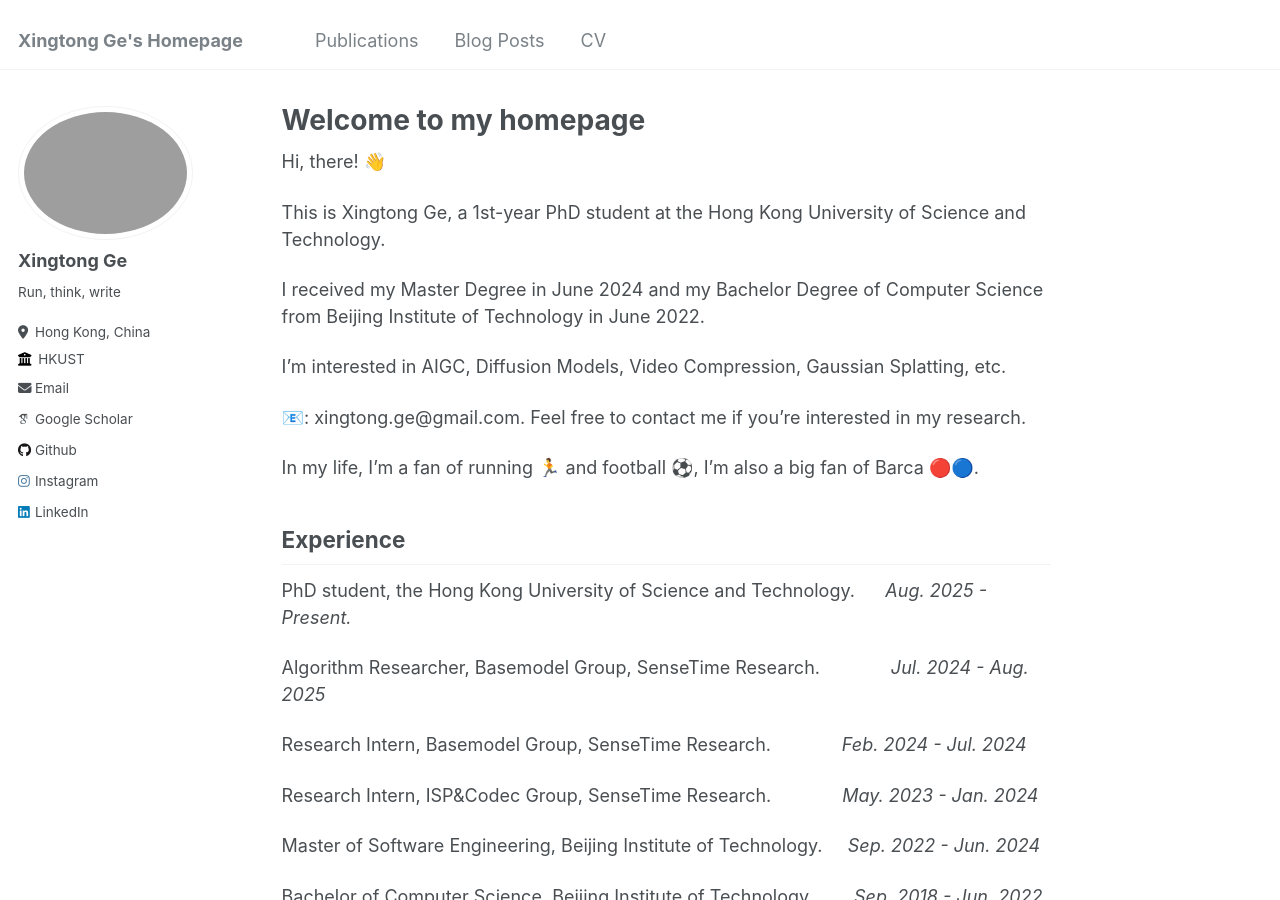
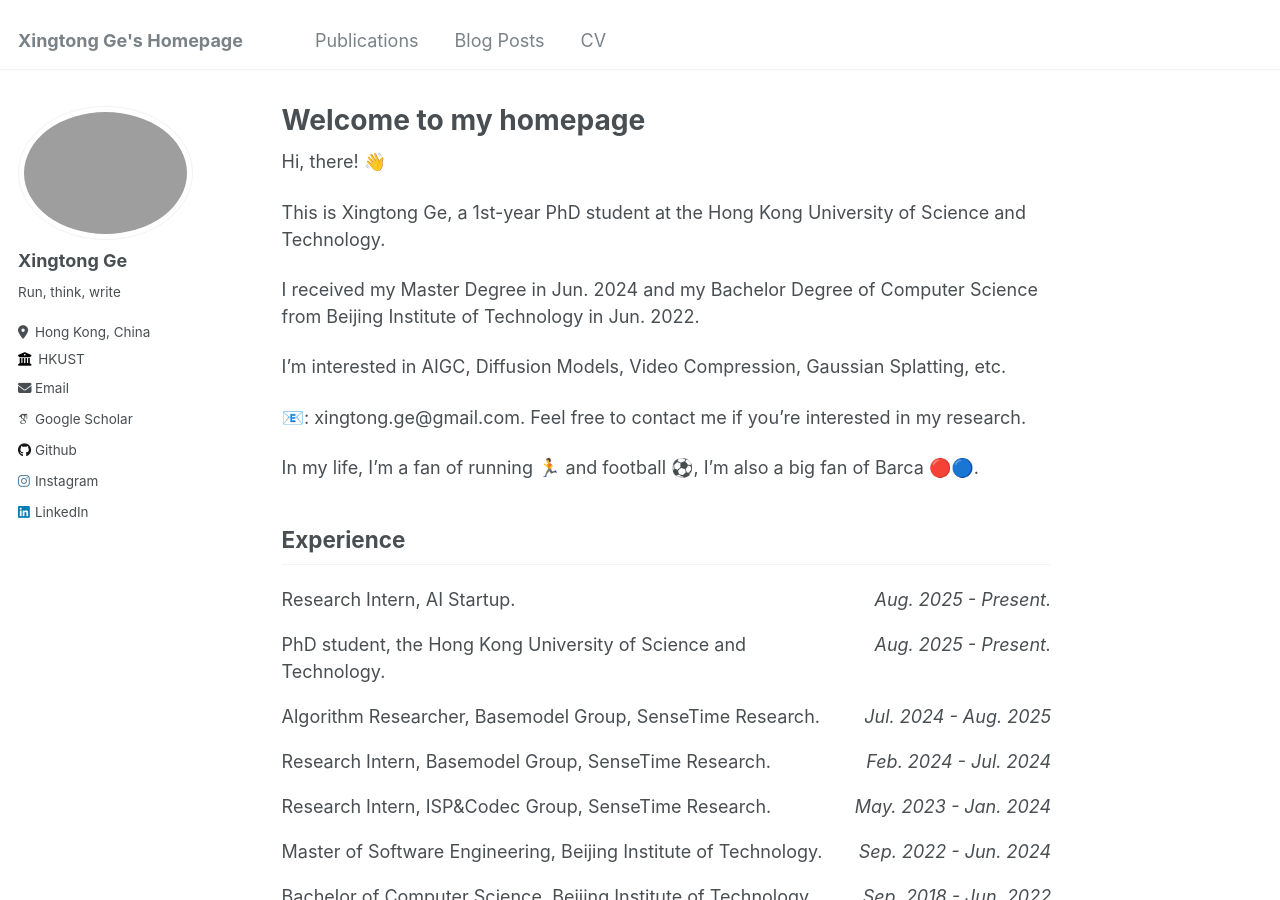
Before and after one commit to XingtongGe/xingtongge.github.io, a Jekyll site: the page built from _pages/about.md, in a window 1280 px wide and 900 px high. Built offline with Jekyll 4.4.1, drawn with Linux system fonts in a browser that asks for light colours; some web fonts are replaced.

Commit message:
Update about.md

```diff
--- a/_pages/about.md
+++ b/_pages/about.md
@@ -14,7 +14,7 @@ This is Xingtong Ge, a 1st-year PhD student at the Hong Kong University of Scien
 <!-- Before that, I was an an algorithm researcher at SenseTime Research. -->
 <!-- This is Xingtong Ge, an algorithm researcher at the Basemodel Group, SenseTime Technology. -->
 
-I received my Master Degree in June 2024 and my Bachelor Degree of Computer Science from Beijing Institute of Technology in June 2022.
+I received my Master Degree in Jun. 2024 and my Bachelor Degree of Computer Science from Beijing Institute of Technology in Jun. 2022.
 
 I'm interested in AIGC, Diffusion Models, Video Compression, Gaussian Splatting, etc.
 
@@ -25,19 +25,41 @@ In my life, I'm a fan of running 🏃 and football ⚽️, I'm also a big fan of
 
 Experience
 ------
-PhD student, the Hong Kong University of Science and Technology.  &nbsp;&nbsp;&nbsp;&nbsp; *Aug. 2025 - Present.*
 
-Algorithm Researcher, Basemodel Group, SenseTime Research. &nbsp;&nbsp;&nbsp;&nbsp;&nbsp;&nbsp;&nbsp;&nbsp;&nbsp;&nbsp;&nbsp;&nbsp; *Jul. 2024 - Aug. 2025*
-
-Research Intern, Basemodel Group, SenseTime Research. &nbsp;&nbsp;&nbsp;&nbsp;&nbsp;&nbsp;&nbsp;&nbsp;&nbsp;&nbsp;&nbsp;&nbsp; *Feb. 2024 - Jul. 2024*
-
-Research Intern, ISP&Codec Group, SenseTime Research. &nbsp;&nbsp;&nbsp;&nbsp;&nbsp;&nbsp;&nbsp;&nbsp;&nbsp;&nbsp;&nbsp;&nbsp; *May. 2023 - Jan. 2024*
-
-Master of Software Engineering, Beijing Institute of Technology. &nbsp;&nbsp;&nbsp; *Sep. 2022 - Jun. 2024*
-
-Bachelor of Computer Science, Beijing Institute of Technology. &nbsp;&nbsp;&nbsp;&nbsp;&nbsp;&nbsp; *Sep. 2018 - Jun. 2022*
-
-High School Diploma, Shijiazhuang NO.2 Middle School (South Campus). &nbsp; *Sep. 2015 - Jun. 2018*
+<table style="width: 100%; border-collapse: collapse; border: none; font-size: 1em;">
+<tr>
+<td style="padding: 0.5em 0; vertical-align: top; border: none;">Research Intern, AI Startup.</td>
+<td style="text-align: right; padding: 0.5em 0; vertical-align: top; white-space: nowrap; border: none;"><em>Aug. 2025 - Present.</em></td>
+</tr>
+<tr>
+<td style="padding: 0.5em 0; vertical-align: top; border: none;">PhD student, the Hong Kong University of Science and Technology.</td>
+<td style="text-align: right; padding: 0.5em 0; vertical-align: top; white-space: nowrap; border: none;"><em>Aug. 2025 - Present.</em></td>
+</tr>
+<tr>
+<td style="padding: 0.5em 0; vertical-align: top; border: none;">Algorithm Researcher, Basemodel Group, SenseTime Research.</td>
+<td style="text-align: right; padding: 0.5em 0; vertical-align: top; white-space: nowrap; border: none;"><em>Jul. 2024 - Aug. 2025</em></td>
+</tr>
+<tr>
+<td style="padding: 0.5em 0; vertical-align: top; border: none;">Research Intern, Basemodel Group, SenseTime Research.</td>
+<td style="text-align: right; padding: 0.5em 0; vertical-align: top; white-space: nowrap; border: none;"><em>Feb. 2024 - Jul. 2024</em></td>
+</tr>
+<tr>
+<td style="padding: 0.5em 0; vertical-align: top; border: none;">Research Intern, ISP&Codec Group, SenseTime Research.</td>
+<td style="text-align: right; padding: 0.5em 0; vertical-align: top; white-space: nowrap; border: none;"><em>May. 2023 - Jan. 2024</em></td>
+</tr>
+<tr>
+<td style="padding: 0.5em 0; vertical-align: top; border: none;">Master of Software Engineering, Beijing Institute of Technology.</td>
+<td style="text-align: right; padding: 0.5em 0; vertical-align: top; white-space: nowrap; border: none;"><em>Sep. 2022 - Jun. 2024</em></td>
+</tr>
+<tr>
+<td style="padding: 0.5em 0; vertical-align: top; border: none;">Bachelor of Computer Science, Beijing Institute of Technology.</td>
+<td style="text-align: right; padding: 0.5em 0; vertical-align: top; white-space: nowrap; border: none;"><em>Sep. 2018 - Jun. 2022</em></td>
+</tr>
+<tr>
+<td style="padding: 0.5em 0; vertical-align: top; border: none;">High School Diploma, Shijiazhuang NO.2 Middle School (South Campus).</td>
+<td style="text-align: right; padding: 0.5em 0; vertical-align: top; white-space: nowrap; border: none;"><em>Sep. 2015 - Jun. 2018</em></td>
+</tr>
+</table>
 
 <!-- Like many other Jekyll-based GitHub Pages templates, Academic Pages makes you separate the website's content from its form. The content & metadata of your website are in structured markdown files, while various other files constitute the theme, specifying how to transform that content & metadata into HTML pages. You keep these various markdown (.md), YAML (.yml), HTML, and CSS files in a public GitHub repository. Each time you commit and push an update to the repository, the [GitHub pages](https://pages.github.com/) service creates static HTML pages based on these files, which are hosted on GitHub's servers free of charge.
 
```
